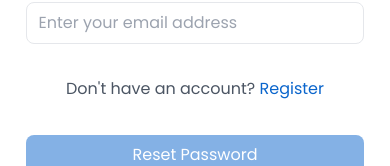
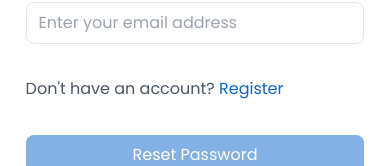
Before and after one commit to YadiraHC/ProFindr, a React (Vite) app: page /reset in a window 390 px wide. Shown: the part 357-523 px from the top of the page. Built offline with nearby package versions, Linux system fonts and the light colour scheme.

Commit message:
Fix styles - Reset

```diff
--- a/src/components/ResetPasswordPage/ResetPasswordForm.tsx
+++ b/src/components/ResetPasswordPage/ResetPasswordForm.tsx
@@ -52,7 +52,7 @@ const ResetPasswordForm: React.FC = () => {
                 {error && <p className="text-red-500 mt-[4%]">{error}</p>}
                 {success && <p className="text-green-500 mt-[4%]">{success}</p>}
             </form>
-            <p className="text-gray-600 mt-[10%] text-center lg:text-left">
+            <p className="text-gray-600 mt-[10%]  text-left">
                 Don't have an account? <a href="/register" className="text-[#0A65CC]">Register</a>
             </p>
             <button
```
